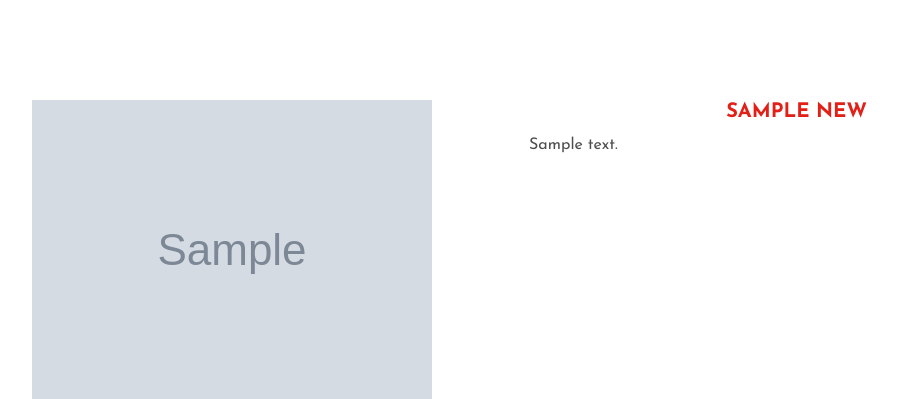
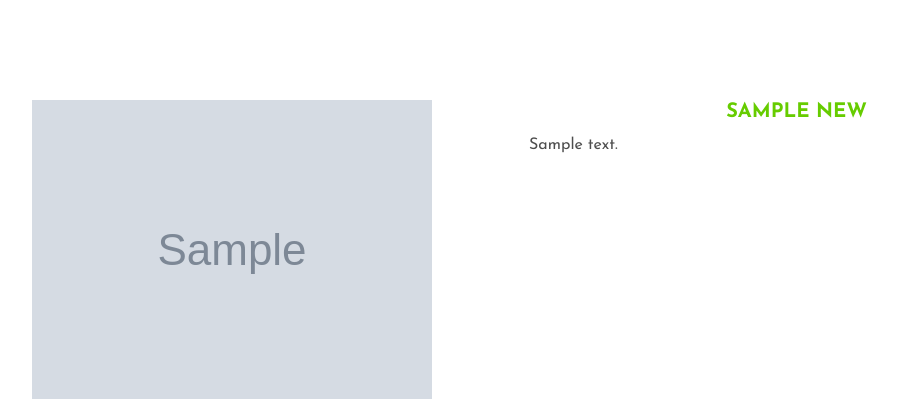
Before and after one commit to Nadia89M/photographer-portfolio, a Django app: page /news/ in a window 1280 px wide. Shown: the part 231-630 px from the top of the page, without its empty margins (131-1029 px from the left). Run offline with Django 3.2, Linux system fonts and the light colour scheme; tables that the repository leaves empty hold one stand-in row (values such as "Sample post"); grey boxes marked "Sample" are stand-in pictures; some libraries are stand-ins or nearby versions; some web fonts are replaced.

Commit message:
Update Navbar and News Title Font Color

```diff
--- a/IanPortfolio/static/css/style.css
+++ b/IanPortfolio/static/css/style.css
@@ -1712,6 +1712,10 @@ a:hover {
   color: #e32017;
 }
 
+.green-title {
+  color: #66cc00;
+}
+
 .grey-title {
   color: #a0a5a9;
 }
--- a/templates/news/index.html
+++ b/templates/news/index.html
@@ -15,7 +15,7 @@
       </div>
       <div class="col-md-6 mb-3 col-work">
         <div class="body">
-          <h5 class="work-title red-title">{{ new.title }}</h5>
+          <h5 class="work-title green-title">{{ new.title }}</h5>
           <p class="card-text justify">{{ new.description | safe }}</p>
         </div>
       </div>
--- a/templates/partials/_navbar.html
+++ b/templates/partials/_navbar.html
@@ -56,7 +56,7 @@
                   href="{% url 'tearsheets' %}">Tearsheets</a></li>
               <li {% if 'exhibitions' in request.path %} class="active active7" {% endif %}><a
                   href="{% url 'exhibitions' %}">Exhibitions</a></li>
-              <li {% if 'current-exhibition' in request.path %} class="active active9" {% endif %}><a href="{% url 'current-exhibition' %}">Current Exhibition</a>
+              <li {% if 'current-exhibition' in request.path %} class="active active8" {% endif %}><a href="{% url 'current-exhibition' %}">Current Exhibition</a>
               </li>
               <li {% if 'elements' in request.path %} class="active active5" {% endif %}><a
                   href="{% url 'posts' %}">Elements</a></li>
```
